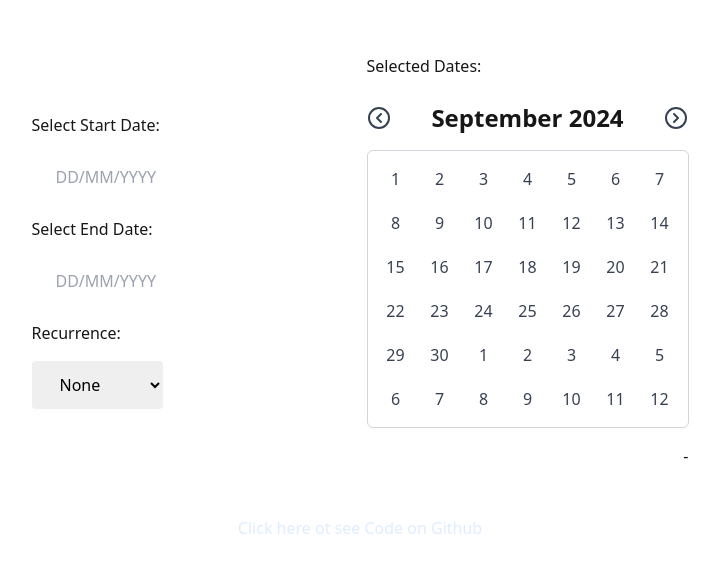
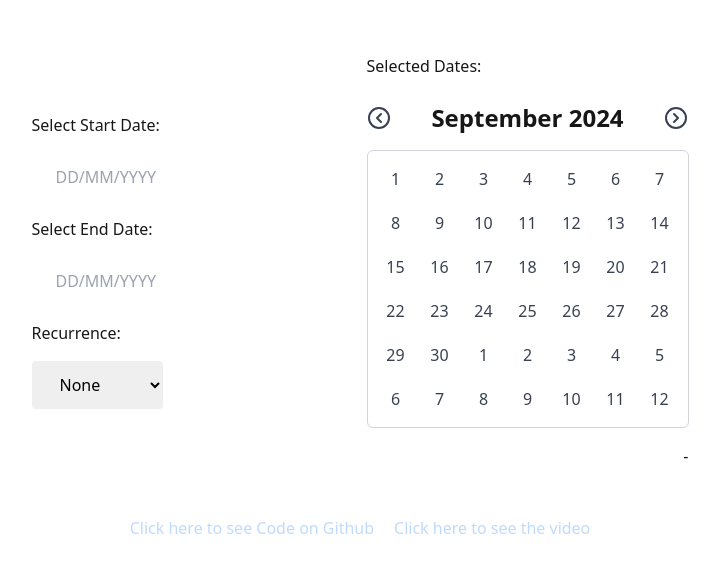
Before and after one commit to AaadityaG/PearlThoughts-Task-datepicker, a Next.js app: page / in a window 1280 px wide. Shown: the part 123-696 px from the top of the page, without its empty margins (280-1000 px from the left). Built offline with nearby package versions, Linux system fonts and the light colour scheme.

Commit message:
minor changes - video link

```diff
--- a/app/page.tsx
+++ b/app/page.tsx
@@ -5,7 +5,12 @@ export default function Home() {
   return (
     <div className="w-full h-screen flex flex-col items-center justify-center gap-12 ">
     <RecurringDatePicker />
-    <a href="https://github.com/AaadityaG/PearlThoughts-Task-datepicker" target="_blanck" className="text-blue-400 opacity-20">Click here ot see Code on Github</a>
+    <div className="flex gap-5 ">
+
+    <a href="https://github.com/AaadityaG/PearlThoughts-Task-datepicker" target="_blanck" className="text-blue-400 opacity-40">Click here to see Code on Github</a>
+    <a href="https://youtu.be/6S-yAzUMxWA" target="_blanck" className="text-blue-400 opacity-40">Click here to see the video</a>
+
+    </div>
     </div>
   );
 }
```
